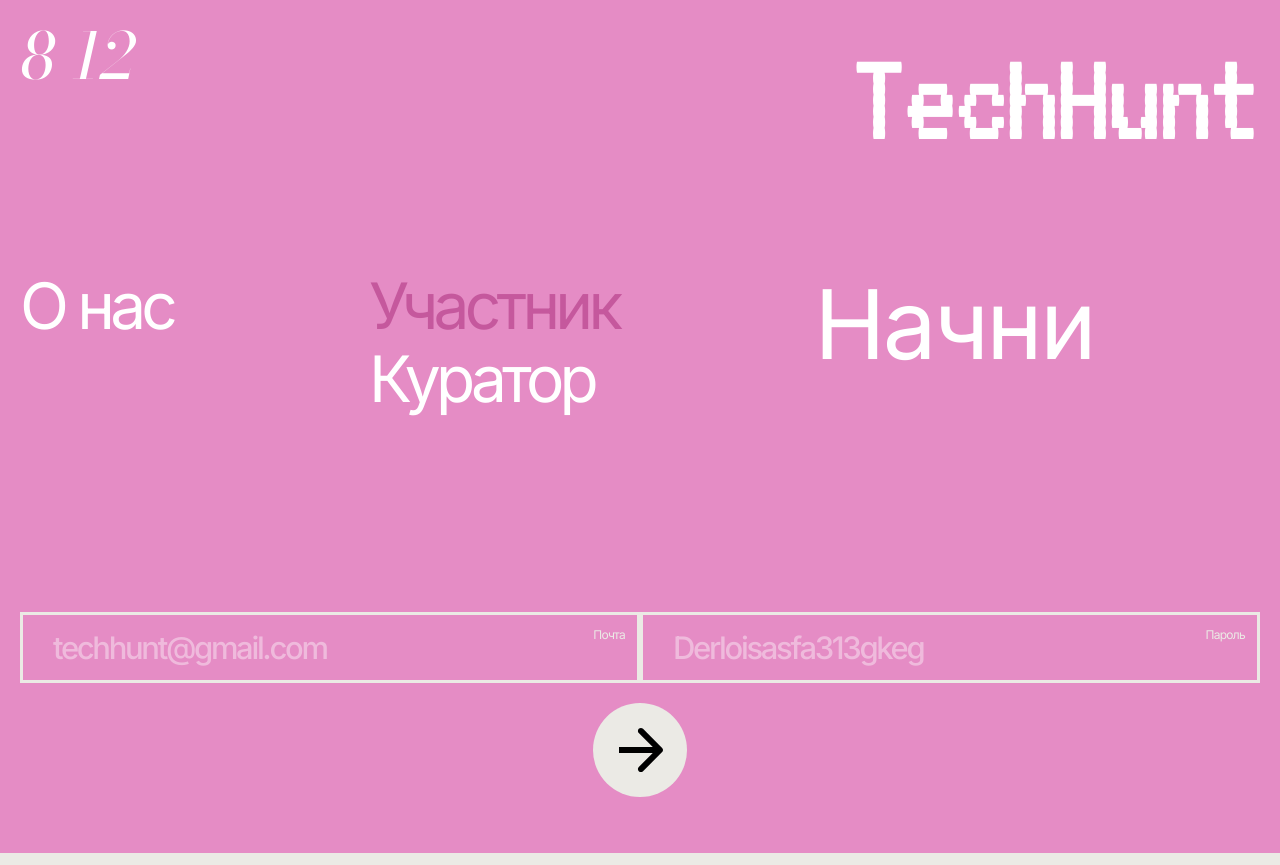
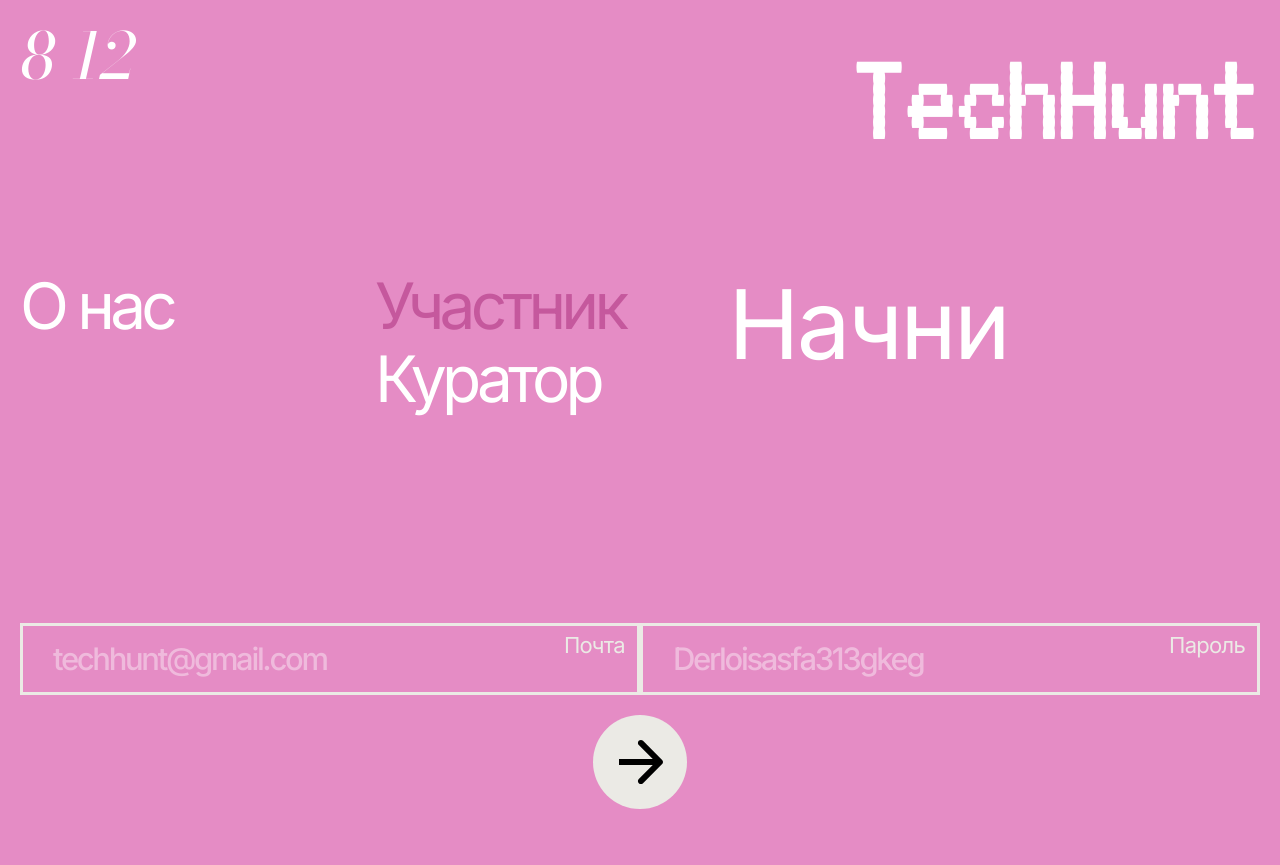
Before and after one commit to lench228/itevents, a website: page registration.html in a window 1280 px wide. Drawn offline with nearby package versions, Linux system fonts and the light colour scheme.

Commit message:
Еще правки

```diff
--- a/scss/_entrence.scss
+++ b/scss/_entrence.scss
@@ -41,7 +41,7 @@
     &__main {
         width: 100%;
         display: flex;
-        gap: 196px;
+        gap: 104px;
 
         justify-content: flex-start;
         margin-bottom: 182px;
@@ -54,6 +54,8 @@
         font-size: 64px;
         line-height: 114.972%; /* 73.582px */
         letter-spacing: -4.8px;
+
+        margin-right: 98px;
         &:hover{
             opacity: .8;
         }
@@ -106,12 +108,12 @@
     &__label {
         align-self: flex-end;
         position: relative;
-        top: 30px;
+        top: 35px;
         left: -15px;
 
         color: #EBEAE5;
         font-family: Inter;
-        font-size: 12px;
+        font-size: 22px;
         font-style: normal;
         font-weight: 400;
         line-height: 114.972%; /* 13.797px */
```
Also changed, not shown: css/styles.css, 1 other file.
